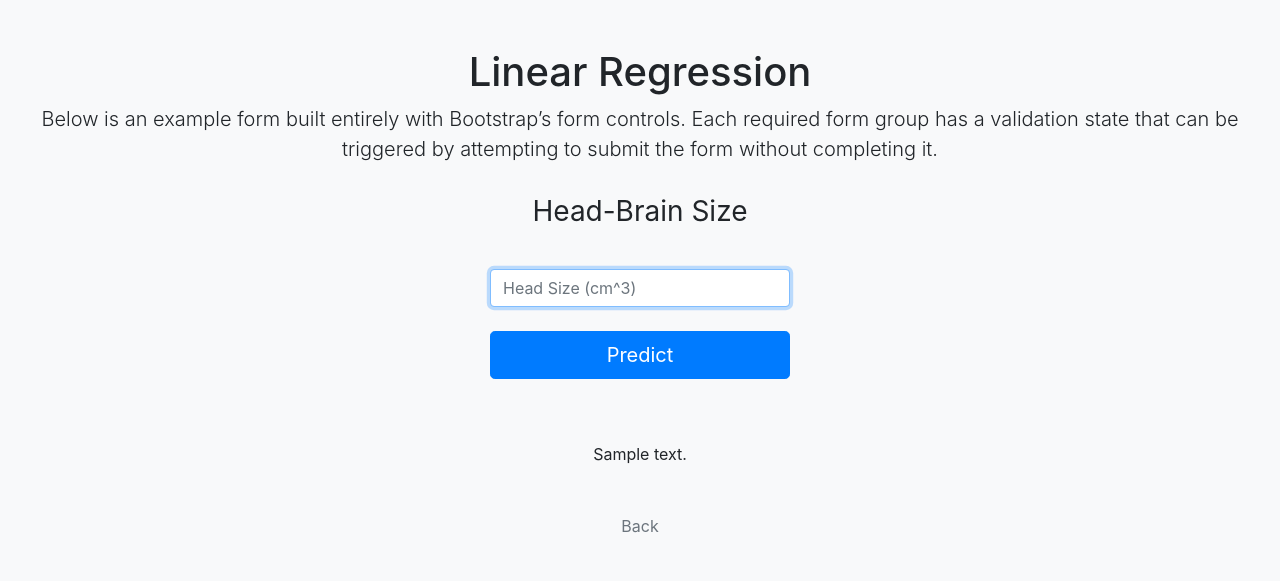
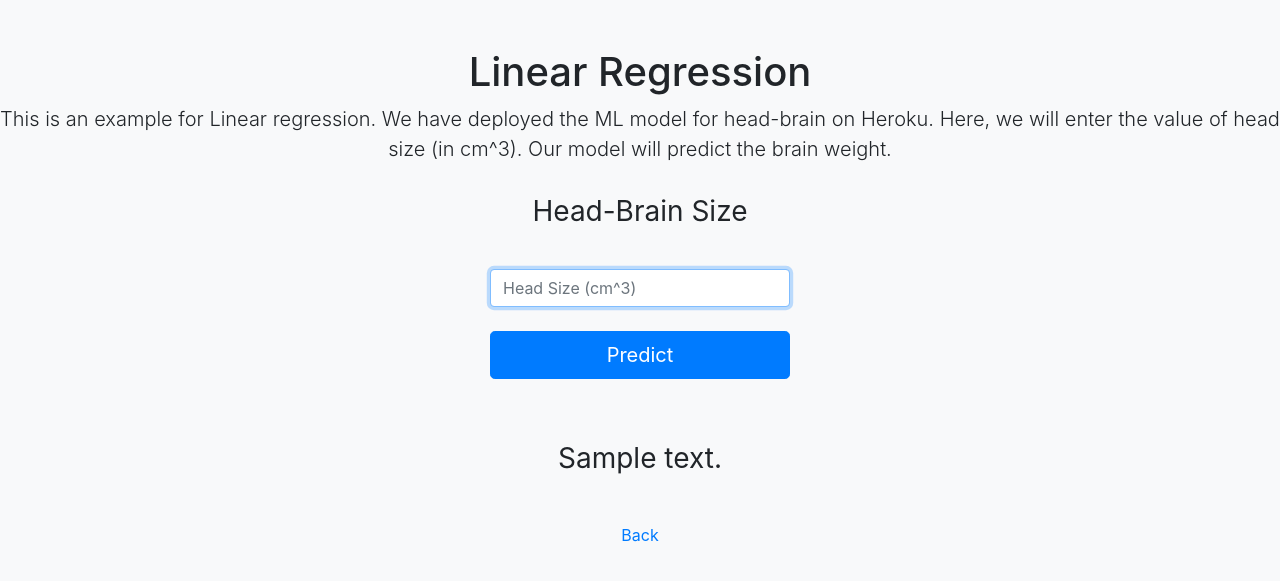
Before and after one commit to risx3/heroku-head-brain, a Flask app: template templates/index.html in a window 1280 px wide. Shown: the top 581 px of the page. Run offline with Flask 2, Linux system fonts and the light colour scheme; the template is opened without the code that fills it: most values are stand-ins (such as "Sample title", 1, 10 or a date in 2020); parts of the project's set-up code (start-up, migrations or seed data) failed here and were passed over; some libraries are stand-ins or nearby versions.

Commit message:
Update index.html

```diff
--- a/templates/index.html
+++ b/templates/index.html
@@ -36,12 +36,12 @@
     </style>
 </head>
 
-
 <body class="bg-light">
     <div class="py-5 text-center">
         <h1>Linear Regression</h1>
-        <p class="lead">Below is an example form built entirely with Bootstrap’s form controls. Each required form group
-            has a validation state that can be triggered by attempting to submit the form without completing it.</p>
+        <p class="lead">This is an example for Linear regression. We have deployed the ML model for head-brain on
+            Heroku.
+            Here, we will enter the value of head size (in cm^3). Our model will predict the brain weight.</p>
 
         <form action="{{url_for('predict')}}" method="post" class="form-signin">
             <h1 class="h3 mb-3 font-weight-normal">Head-Brain Size</h1><br />
@@ -50,8 +50,10 @@
             <button type="submit" class="btn btn-lg btn-primary btn-block" type="submit">Predict</button>
         </form>
 
-        <p class="mt-5 mb-3 font-weight-normal">{{ prediction_text }}</p>
-        <p class="mt-5 mb-3 text-muted">Back</p>
+        <h3 class="mt-5 mb-3 font-weight-normal">{{ prediction_text }}</h3>
+        <p class="mt-5 mb-3 text-muted">
+            <a href="https://risx3.github.io/head-brain/" target="_blank">Back</a>
+        </p>
     </div>
 </body>
 
```
